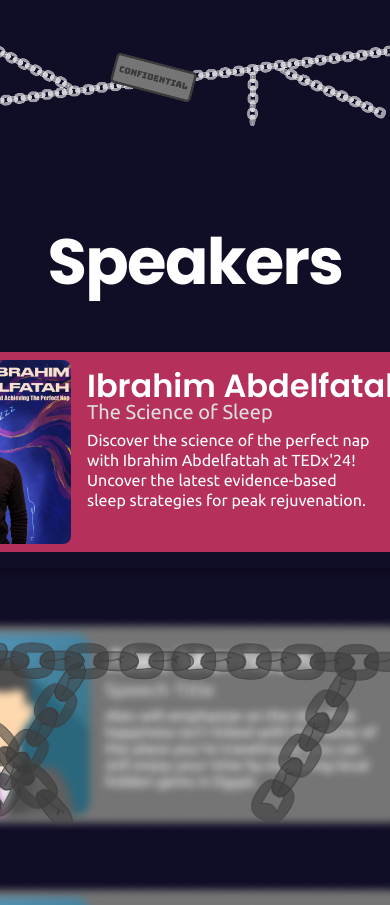
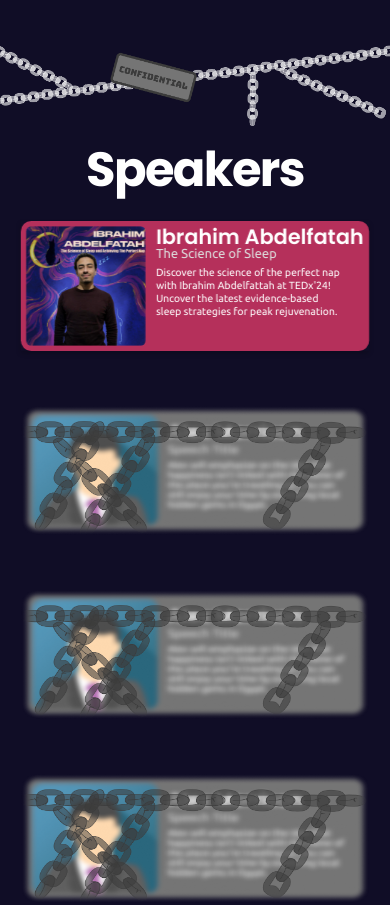
Before and after one commit to AlyMobarak/TEDxBedayia-24, a Next.js app: page / in a window 390 px wide. Shown: the part 1040-1945 px from the top of the page. Built offline with nearby package versions, Linux system fonts and the light colour scheme.

Commit message:
Final speakers update

```diff
--- a/app/globals.css
+++ b/app/globals.css
@@ -91,6 +91,15 @@
   font-style: normal;
 }
 
+.font-title {
+  text-align: center;
+  font-size: 4em;
+  line-height: 5.25rem;
+  font-style: normal;
+  font-weight: 700;
+  letter-spacing: -1.6px;
+}
+
 @font-face {
   font-family: "Sansation";
   src: url(/Fonts/Sansation_Bold.woff2);
@@ -109,11 +118,20 @@
   letter-spacing: -0.03em;
 }
 
+.margin-negative-top {
+  margin-top: -5rem !important;
+}
+
 @media only screen and (max-width: 1100px) {
   .font-body {
     font-size: 0.75em;
     line-height: calc(1.5 * 0.75rem);
     font-weight: 400;
+  }
+
+  .font-title {
+    font-size: 3em;
+    line-height: 4rem;
   }
 
   .font-special {
--- a/views/Home/Hero Section/hero.tsx
+++ b/views/Home/Hero Section/hero.tsx
@@ -75,7 +75,7 @@
 
           <p className="mt-2 text-center text-text-gray-dark font-body">Await the Wonders!</p>
 
-          <h4 className="mt-[7rem] min-[1520px]:mt-[9rem] min-[1600px]:mt-[12rem] min-[1720px]:mt-[15rem] min-[1850px]:mt-[18rem] font-title text-center max-w-[90vw]">Speakers, <br />Activities, and More Coming Out Soon!! Await us!</h4>
+          <h4 className="mt-[7rem] min-[1520px]:mt-[9rem] min-[1600px]:mt-[12rem] min-[1720px]:mt-[15rem] min-[1850px]:mt-[18rem] text-center max-w-[90vw]" style={{fontFamily: "Poppins"}}>Speakers, <br />Activities, and More Coming Out Soon!! Await us!</h4>
         </div>
       </section>
 
--- a/views/Home/Speakers/speakers.css
+++ b/views/Home/Speakers/speakers.css
@@ -3,23 +3,47 @@
 }
 
 #speakers-title {
-  font-family: "Poppins", sans-serif;
   margin-bottom: 3rem;
   margin-top: 42px;
   color: #fff;
-  text-align: center;
-  font-size: 4em;
-  font-style: normal;
-  font-weight: 700;
-  line-height: 5.25rem;
-  letter-spacing: -1.6px;
 }
 
 .speakerCards {
   color: white;
-  width: 536px;
-  height: 216px;
-  margin-bottom: 48px;
+  width: 33.5rem;
+  min-width: 33.5rem;
+  height: 12.5rem;
+  margin-bottom: 3rem;
+}
+
+@media only screen and (max-width: 1100px) {
+  #speakers-title {
+    margin-bottom: -1rem;
+    margin-top: -2.5rem;
+  }
+
+  .speakerCards {
+    transform: scale(0.65) !important;
+    margin-bottom: -1rem;
+    margin-top: 0;
+  }
+
+  #speakers-container {
+    display: flex;
+    flex-direction: column !important;
+    justify-content: center;
+  }
+
+  #speakers-container1 {
+    display: flex;
+    flex-direction: column !important;
+    margin-right: 0px !important;
+  }
+
+  .card-content {
+    padding: 8px;
+    padding-top: 8px !important;
+  }
 }
 
 .speaker-name {
@@ -90,7 +114,7 @@
 .flip-card-inner {
   position: relative;
   width: 100%;
-  height: 100%;
+  height: 12.5rem;
   transition: transform 0.6s;
   transform-style: preserve-3d;
   box-shadow: 0 4px 8px 0 rgba(0, 0, 0, 0.2);
--- a/views/Home/Speakers/speakers.tsx
+++ b/views/Home/Speakers/speakers.tsx
@@ -3,11 +3,18 @@
 import './speakers.css';
 
 function speakerCard(name: string, title: string, description: string, bigdesc: string, src: string, insta: string) {
-    return <center>
-        <div className='speakerCards flip-card'>
+    return <center style={{
+    display: "flex",
+    margin: 0,
+    padding: 0,
+    gap: 0,
+    justifyContent: "center",
+    alignItems: "center"
+}}>
+        <div className='speakerCards flip-card max-phone:p-0 max-phone:m-0'>
             <div className="flip-card-inner text-start">
                 <div className='flip-card-front'>
-                    <div className='card-container'>
+                    <div className='card-container max-phone:p-0 max-phone:m-0'>
                         <div className="image-container"><Image width="200" height="200" src={src} alt="Speaker Image" className="speaker-image" /></div>
                         <div className="card-content content-container">
                             <div className="speaker-name w-[20rem]">{name}</div>
@@ -31,23 +38,35 @@
     </center>
 }
 
+function chainedCard() {
+    return <center style={{
+    display: "flex",
+    margin: 0,
+    padding: 0,
+    gap: 0,
+    justifyContent: "center",
+    alignItems: "center"
+}}>
+    <Image className='speakerCards' src="/chained-speaker.png" width="544" height="220" alt='Speaker' />
+</center>
+}
 export default function Speakers() {
     return (<section id="speakers" className="mx-0 w-[100%] max-w-[100vw] mt-[-6.75rem] max-phone:pt-[10rem] max-tablet:pt-[5rem] mb-[4.5rem] relative max-phone:bg-[length:80vh_100px]">
-        <div id="speakers-title">Speakers</div>
-        <div id="speakers-container" className='max-phone:flex-col max-phone:gap-0 max-phone:p-0'>
-            <div id="speakers-container1" className='max-phone:p-0'>
+        <div id="speakers-title" className='font-title max-phone:margin-negative-top max-phone:mt-[-5rem]'>Speakers</div>
+        <div id="speakers-container" className='max-phone:flex-col w-screen max-phone:gap-0 max-phone:p-0 max-phone:m-0'>
+            <div id="speakers-container1" className='max-phone:p-0 max-phone:m-0 max-phone:flex-col'>
                 { speakerCard("Ibrahim Abdelfatah", "The Science of Sleep", "Discover the science of the perfect nap with Ibrahim Abdelfattah at TEDx'24! Uncover the latest evidence-based sleep strategies for peak rejuvenation.", "Has the perfect nap been lying in wait for science to unveil its mysteries? Ibrahim Abdelfattah, our first speaker, will crack the science of perfect naps at this year's TEDx. Join us at TEDx'24 & discover evidence-based sleep science secrets!", "/speakers/ibrahim-abdelfatah.png", "@bima.abf") }
-                <Image className='speakerCards' src="/chained-speaker.png" width="544" height="220" alt='Speaker' />
-                <Image className='speakerCards' src="/chained-speaker.png" width="544" height="220" alt='Speaker' />
-                <Image className='speakerCards' src="/chained-speaker.png" width="544" height="220" alt='Speaker' />
-                <Image className='speakerCards' src="/chained-speaker.png" width="544" height="220" alt='Speaker' />
+                { chainedCard() }
+                { chainedCard() }
+                { chainedCard() }
+                { chainedCard() }
             </div>
-            <div id="speakers-container2" className='max-phone:p-0'>
-                <Image className='speakerCards' src="/chained-speaker.png" width="544" height="220" alt='Speaker' />
-                <Image className='speakerCards' src="/chained-speaker.png" width="544" height="220" alt='Speaker' />
-                <Image className='speakerCards' src="/chained-speaker.png" width="544" height="220" alt='Speaker' />
-                <Image className='speakerCards' src="/chained-speaker.png" width="544" height="220" alt='Speaker' />
-                <Image className='speakerCards' src="/chained-speaker.png" width="544" height="220" alt='Speaker' />
+            <div id="speakers-container2" className='max-phone:p-0 max-phone:flex-col'>
+                { chainedCard() }
+                { chainedCard() }
+                { chainedCard() }
+                { chainedCard() }
+                { chainedCard() }
             </div>
         </div>
     </section>);
```
Also changed, not shown: app/page.tsx (+2 -2 lines).
